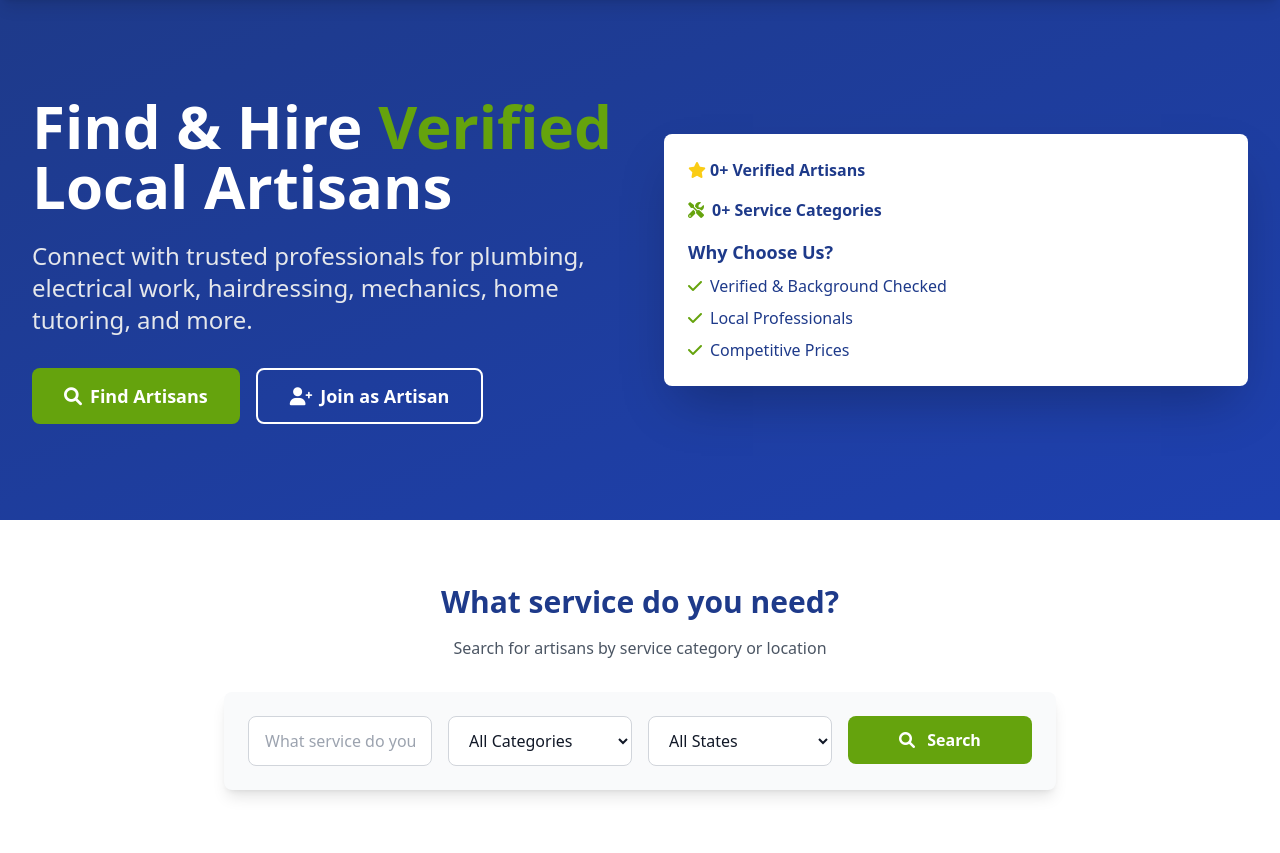
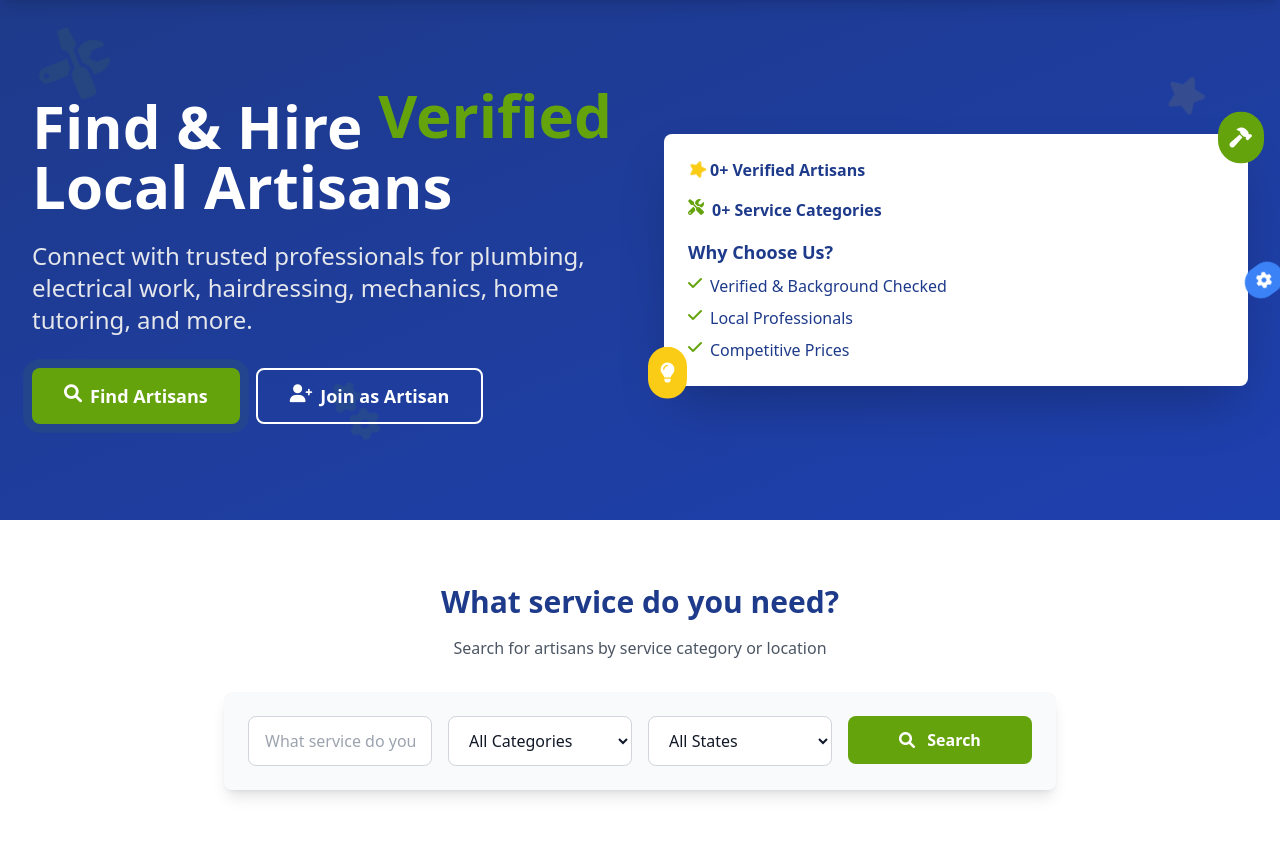
Before and after one commit to DevUnanam/wrkman, a Django app: page / in a window 1280 px wide. Shown: the part 64-917 px from the top of the page. Run offline with Django 5.2, Linux system fonts and the light colour scheme; data that the repository does not hold is empty; some libraries are stand-ins or nearby versions.

Commit message:
added framer motion to the hero section onhome page

```diff
--- a/templates/core/home.html
+++ b/templates/core/home.html
@@ -5,6 +5,8 @@
 <!-- Swiper CSS -->
 {% block extra_css %}
 <link rel="stylesheet" href="https://cdn.jsdelivr.net/npm/swiper@11/swiper-bundle.min.css" />
+<!-- Framer Motion CSS -->
+<script src="https://cdn.jsdelivr.net/npm/framer-motion@11.0.8/dist/framer-motion.js"></script>
 <style>
     .artisanSwiper {
         width: 100%;
@@ -18,62 +20,198 @@
     .artisanSwiper .swiper-wrapper {
         align-items: stretch;
     }
+
+    /* Animation styles for hero section */
+    .hero-title {
+        transform: translateY(-20px);
+        opacity: 0;
+        animation: slideInDown 0.8s ease-out forwards;
+    }
+
+    .hero-subtitle {
+        transform: translateX(-30px);
+        opacity: 0;
+        animation: slideInLeft 1s ease-out 0.3s forwards;
+    }
+
+    .hero-buttons {
+        transform: translateY(30px);
+        opacity: 0;
+        animation: slideInUp 1s ease-out 0.6s forwards;
+    }
+
+    .hero-card {
+        transform: scale(0.8) rotateY(10deg);
+        opacity: 0;
+        animation: scaleInRotate 1.2s ease-out 0.9s forwards;
+    }
+
+    .floating-icon {
+        animation: float 3s ease-in-out infinite;
+    }
+
+    .bounce-icon {
+        animation: bounce 2s infinite;
+    }
+
+    .spin-icon {
+        animation: spin 4s linear infinite;
+    }
+
+    @keyframes slideInDown {
+        to {
+            transform: translateY(0);
+            opacity: 1;
+        }
+    }
+
+    @keyframes slideInLeft {
+        to {
+            transform: translateX(0);
+            opacity: 1;
+        }
+    }
+
+    @keyframes slideInUp {
+        to {
+            transform: translateY(0);
+            opacity: 1;
+        }
+    }
+
+    @keyframes scaleInRotate {
+        to {
+            transform: scale(1) rotateY(0deg);
+            opacity: 1;
+        }
+    }
+
+    @keyframes float {
+        0%, 100% { transform: translateY(0px); }
+        50% { transform: translateY(-10px); }
+    }
+
+    @keyframes bounce {
+        0%, 20%, 53%, 80%, 100% { transform: translateY(0); }
+        40%, 43% { transform: translateY(-15px); }
+        70% { transform: translateY(-8px); }
+        90% { transform: translateY(-3px); }
+    }
+
+    @keyframes spin {
+        from { transform: rotate(0deg); }
+        to { transform: rotate(360deg); }
+    }
+
+    /* Pulse animation for buttons */
+    .pulse-button {
+        animation: pulse 2s infinite;
+    }
+
+    @keyframes pulse {
+        0%, 100% { box-shadow: 0 0 0 0 rgba(101, 163, 13, 0.7); }
+        50% { box-shadow: 0 0 0 10px rgba(101, 163, 13, 0); }
+    }
+
+    /* Background floating elements */
+    .bg-floating {
+        position: absolute;
+        opacity: 0.1;
+        animation: floatSlow 6s ease-in-out infinite;
+    }
+
+    @keyframes floatSlow {
+        0%, 100% { transform: translate(0px, 0px) rotate(0deg); }
+        33% { transform: translate(30px, -30px) rotate(120deg); }
+        66% { transform: translate(-20px, 20px) rotate(240deg); }
+    }
 </style>
 {% endblock %}
 
 {% block content %}
 <!-- Hero Section -->
-<section class="bg-gradient-to-br from-navy to-blue-800 text-white">
-    <div class="max-w-7xl mx-auto px-4 sm:px-6 lg:px-8 py-24">
+<section class="bg-gradient-to-br from-navy to-blue-800 text-white relative overflow-hidden">
+    <!-- Floating Background Elements -->
+    <div class="bg-floating top-10 left-10">
+        <i class="fas fa-tools text-6xl text-lime"></i>
+    </div>
+    <div class="bg-floating top-20 right-20">
+        <i class="fas fa-star text-4xl text-yellow-400"></i>
+    </div>
+    <div class="bg-floating bottom-20 left-1/4">
+        <i class="fas fa-cogs text-5xl text-lime"></i>
+    </div>
+    <div class="bg-floating bottom-32 right-1/3">
+        <i class="fas fa-wrench text-3xl text-white"></i>
+    </div>
+
+    <div class="max-w-7xl mx-auto px-4 sm:px-6 lg:px-8 py-24 relative z-10">
         <div class="grid grid-cols-1 lg:grid-cols-2 gap-12 items-center">
             <div>
-                <h1 class="text-4xl lg:text-6xl font-bold mb-6">
+                <h1 class="hero-title text-4xl lg:text-6xl font-bold mb-6">
                     Find & Hire
-                    <span class="text-lime">Verified</span>
+                    <span class="text-lime bounce-icon inline-block">Verified</span>
                     Local Artisans
                 </h1>
-                <p class="text-xl lg:text-2xl mb-8 text-gray-200">
+                <p class="hero-subtitle text-xl lg:text-2xl mb-8 text-gray-200">
                     Connect with trusted professionals for plumbing, electrical work,
                     hairdressing, mechanics, home tutoring, and more.
                 </p>
-                <div class="flex flex-col sm:flex-row gap-4">
-                    <a href="{% url 'core:artisan_list' %}" class="bg-lime text-white px-8 py-3 rounded-lg text-lg font-semibold hover:bg-light-lime transition inline-flex items-center justify-center">
-                        <i class="fas fa-search mr-2"></i>
+                <div class="hero-buttons flex flex-col sm:flex-row gap-4">
+                    <a href="{% url 'core:artisan_list' %}" class="pulse-button bg-lime text-white px-8 py-3 rounded-lg text-lg font-semibold hover:bg-light-lime transition inline-flex items-center justify-center">
+                        <i class="fas fa-search mr-2 floating-icon"></i>
                         Find Artisans
                     </a>
                     <a href="{% url 'accounts:artisan_register' %}" class="border-2 border-white text-white px-8 py-3 rounded-lg text-lg font-semibold hover:bg-white hover:text-navy transition inline-flex items-center justify-center">
-                        <i class="fas fa-user-plus mr-2"></i>
+                        <i class="fas fa-user-plus mr-2 bounce-icon"></i>
                         Join as Artisan
                     </a>
                 </div>
             </div>
 
             <div class="relative">
-                <div class="bg-white dark:bg-gray-800 rounded-lg p-6 shadow-2xl">
+                <div class="hero-card bg-white dark:bg-gray-800 rounded-lg p-6 shadow-2xl">
                     <div class="flex items-center mb-4">
-                        <i class="fas fa-star text-yellow-400 mr-1"></i>
+                        <i class="fas fa-star text-yellow-400 mr-1 spin-icon"></i>
                         <span class="text-navy dark:text-lime font-semibold">{{ total_artisans }}+ Verified Artisans</span>
                     </div>
                     <div class="flex items-center mb-4">
-                        <i class="fas fa-tools text-lime mr-2"></i>
+                        <i class="fas fa-tools text-lime mr-2 bounce-icon"></i>
                         <span class="text-navy dark:text-lime font-semibold">{{ total_categories }}+ Service Categories</span>
                     </div>
                     <div class="text-navy dark:text-gray-100">
                         <h3 class="font-bold text-lg mb-2">Why Choose Us?</h3>
                         <ul class="space-y-2">
                             <li class="flex items-center">
-                                <i class="fas fa-check text-lime mr-2"></i>
+                                <i class="fas fa-check text-lime mr-2 floating-icon"></i>
                                 <span>Verified & Background Checked</span>
                             </li>
                             <li class="flex items-center">
-                                <i class="fas fa-check text-lime mr-2"></i>
+                                <i class="fas fa-check text-lime mr-2 floating-icon"></i>
                                 <span>Local Professionals</span>
                             </li>
                             <li class="flex items-center">
-                                <i class="fas fa-check text-lime mr-2"></i>
+                                <i class="fas fa-check text-lime mr-2 floating-icon"></i>
                                 <span>Competitive Prices</span>
                             </li>
                         </ul>
+                    </div>
+                </div>
+
+                <!-- Floating decorative elements around the card -->
+                <div class="absolute -top-4 -right-4 animate-bounce">
+                    <div class="bg-lime rounded-full p-3">
+                        <i class="fas fa-hammer text-white text-xl"></i>
+                    </div>
+                </div>
+                <div class="absolute -bottom-4 -left-4 floating-icon">
+                    <div class="bg-yellow-400 rounded-full p-3">
+                        <i class="fas fa-lightbulb text-white text-xl"></i>
+                    </div>
+                </div>
+                <div class="absolute top-1/2 -right-8 spin-icon">
+                    <div class="bg-blue-500 rounded-full p-2">
+                        <i class="fas fa-cog text-white"></i>
                     </div>
                 </div>
             </div>
```
